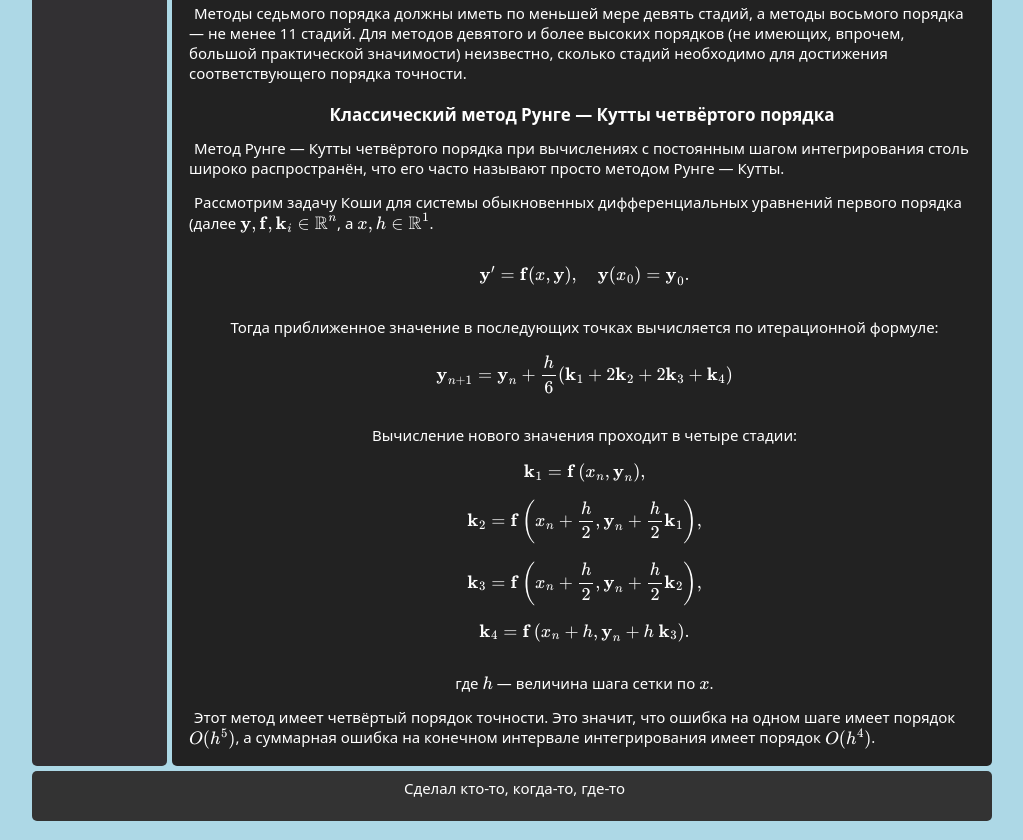
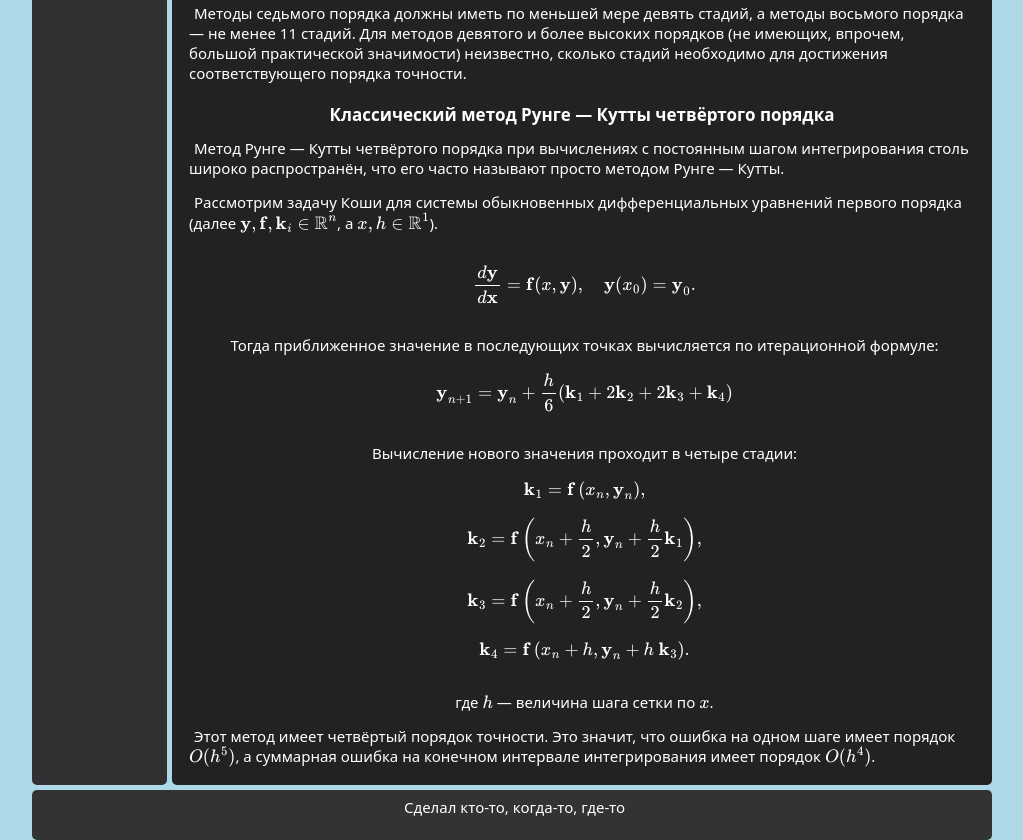
Before and after one commit to ver-qua/smvsam, a plain HTML site: page pages/gravity_math.html in a window 1280 px wide. Shown: the part 2452-3292 px from the top of the page, without its empty margins (128-1151 px from the left). Drawn offline with nearby package versions, Linux system fonts and the light colour scheme.

Commit message:
Маленькое исправление ошибок в тексте.

```diff
--- a/pages/gravity_math.html
+++ b/pages/gravity_math.html
@@ -162,10 +162,10 @@
                 </p>
                 <p>
                     Рассмотрим задачу Коши для системы обыкновенных дифференциальных уравнений первого порядка
-                    (далее \({\displaystyle \mathbf {y} ,\mathbf {f} ,\mathbf {k} _{i}\in \mathbb {R} ^{n}}\), а \({\displaystyle x,h\in \mathbb {R} ^{1}}\).
+                    (далее \({\displaystyle \mathbf {y} ,\mathbf {f} ,\mathbf {k} _{i}\in \mathbb {R} ^{n}}\), а \({\displaystyle x,h\in \mathbb {R} ^{1}}\)).
                 </p>
                 <p>
-                    $${\displaystyle {\textbf {y}}'={\textbf {f}}(x,{\textbf {y}}),\quad {\textbf {y}}(x_{0})={\textbf {y}}_{0}.}$$
+                    $${\displaystyle {{\frac {d \textbf{y}}{d \textbf{x}}}}={\textbf {f}}(x,{\textbf {y}}),\quad {\textbf {y}}(x_{0})={\textbf {y}}_{0}.}$$
                 </p>
                 <p>
                     Тогда приближенное значение в последующих точках вычисляется по итерационной формуле:
```
